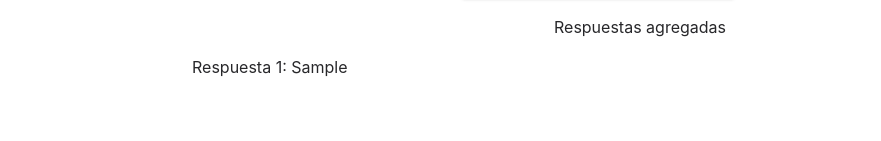
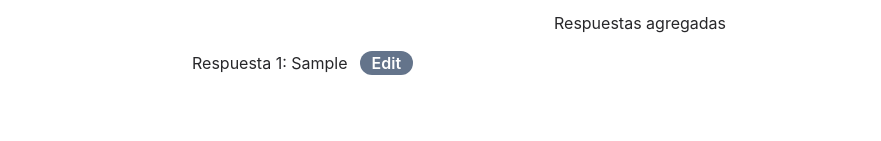
Before and after one commit to JosenRomero/remember_them_game, a React (Vite) app: page /play in a window 1280 px wide. Both pictures are taken after typing "Sample" into the empty fields and a click on the button "Add". Shown: the part 422-563 px from the top of the page, without its empty margins (0-881 px from the left). Built offline with nearby package versions, Linux system fonts and the light colour scheme.

Commit message:
add response edit functionality

```diff
--- /dev/null
+++ b/src/components/Modal.jsx
@@ -0,0 +1,20 @@
+
+const Modal = ({ children, isOpen, closeModal, title }) => {
+
+  const handleModalDialogClick = (e) => e.stopPropagation()
+
+  return (
+    <div className={`bg-black/75 fixed top-0 left-0 w-screen h-screen z-10 justify-center items-center ${isOpen ? 'grid' : 'hidden'}`} onClick={closeModal}>
+      <div className="p-5 bg-gray-200 rounded-xl md:w-[500px]" onClick={handleModalDialogClick}>
+        <div className="flex">
+          <h2 className="text-center text-slate-500 grow">{ title }</h2>
+          <button className="flex-none" onClick={closeModal}>X</button>
+        </div>
+        { children }
+      </div>
+    </div>
+  )
+
+}
+
+export default Modal
--- /dev/null
+++ b/src/components/ResponseEdit.jsx
@@ -0,0 +1,40 @@
+import { useState, useEffect } from 'react';
+import Modal from './Modal'
+
+const ResponseEdit = ({ isOpenModal, closeModal, oneResponse, updateResponse, clearOneResponse }) => {
+
+  const [responseModificated, setResponseModificated] = useState("");
+
+  useEffect(() => setResponseModificated(oneResponse.content), [])
+
+  const saveResponse = () => {
+    updateResponse(responseModificated, oneResponse.index);
+    clear();
+  }
+
+  const clear = () => {
+    setResponseModificated("");
+    closeModal();
+    clearOneResponse();
+  }
+
+  return (
+    <Modal isOpen={isOpenModal} closeModal={closeModal}title={"Response Edit"}>
+      <div className="mt-5">
+        <input
+          type="text"
+          onChange={(e) => setResponseModificated(e.target.value)}
+          value={responseModificated}
+          className="bg-white border text-gray-700 rounded py-2 px-3 w-3/4 shadow"
+        />
+      </div>
+      <div className="flex justify-center gap-4 mt-5">
+        <button onClick={() => clear()} className="bg-slate-500 hover:bg-slate-700 px-5 py-2 rounded-xl font-semibold text-white">Cancel</button>
+        <button onClick={() => saveResponse()} className="bg-sky-500 hover:bg-sky-700 px-5 py-2 rounded-xl font-semibold text-white">Save</button>
+      </div>
+    </Modal>
+  )
+
+}
+
+export default ResponseEdit
--- a/src/components/ResponseList.jsx
+++ b/src/components/ResponseList.jsx
@@ -1,13 +1,14 @@
 
-const ResponseList = ({ arr }) => {
+const ResponseList = ({ arr, responseId }) => {
 
   return (
     <div className="mt-4">
       <div className="mb-4">Respuestas agregadas</div>
       {arr.map((response, i) => {
         return (
-          <div key={i}>
+          <div className="flex mb-2" key={i}>
             <p className="text-start">Respuesta {i+1}: {response}</p>
+            <button className="bg-slate-500 hover:bg-slate-700 px-3 ml-3 rounded-xl font-semibold text-white" onClick={() => responseId(i)}>Edit</button>
           </div>
         );
       })}
--- a/src/components/ResponseSection.jsx
+++ b/src/components/ResponseSection.jsx
@@ -1,11 +1,15 @@
 import { useState } from 'react';
+import { useModal } from '../hooks/useModal'
 import ResponseInput from './ResponseInput'
 import ResponseList from './ResponseList'
+import ResponseEdit from './ResponseEdit'
 import { checkingResponse } from '../utils/utils'
 
 const ResponseSection = ({ words, result }) => {
 
   const [response, setResponse] = useState([]);
+  const [oneResponse, setOneResponse] = useState({ index: "", content: "" });
+  const { isOpenModal, openModal, closeModal } = useModal();
 
   const handleResponse = () => {
     let { incorrectWord, win } = checkingResponse(words, response);
@@ -14,13 +18,29 @@ const ResponseSection = ({ words, result }) => {
 
   const handleInput = (currentResponse) => setResponse([...response, currentResponse])
 
+  const responseId = (index) => {
+    setOneResponse({ index: index, content: response[index] });
+    openModal();
+  }
+
+  const updateResponse = (responseModificated, index) => {
+    let newResponses = [...response]
+    newResponses[index] = responseModificated;
+    setResponse(newResponses);
+  }
+
+  const clearOneResponse = () => setOneResponse({ index: "", content: "" });
+
   return (
     <>
       { response.length < words.length-1
         ? <ResponseInput handleInput={handleInput} />
         : <button onClick={() => handleResponse()} className="bg-sky-500 hover:bg-sky-700 px-5 py-2 rounded-xl font-semibold text-white">ver resultado</button>
       }
-      <ResponseList arr={response} />
+      <ResponseList arr={response} responseId={responseId} />
+      { oneResponse.content !== "" &&
+        <ResponseEdit isOpenModal={isOpenModal} closeModal={closeModal} oneResponse={oneResponse} updateResponse={updateResponse} clearOneResponse={clearOneResponse} />
+      }
     </>
   )
 
--- /dev/null
+++ b/src/hooks/useModal.jsx
@@ -0,0 +1,17 @@
+import { useState } from 'react';
+
+export const useModal = () => {
+
+  const [isOpenModal, setIsOpenModal] = useState(false);
+
+  const openModal = () => setIsOpenModal(true)
+
+  const closeModal = () => setIsOpenModal(false)
+
+  return {
+    isOpenModal,
+    openModal,
+    closeModal
+  }
+
+}
```
